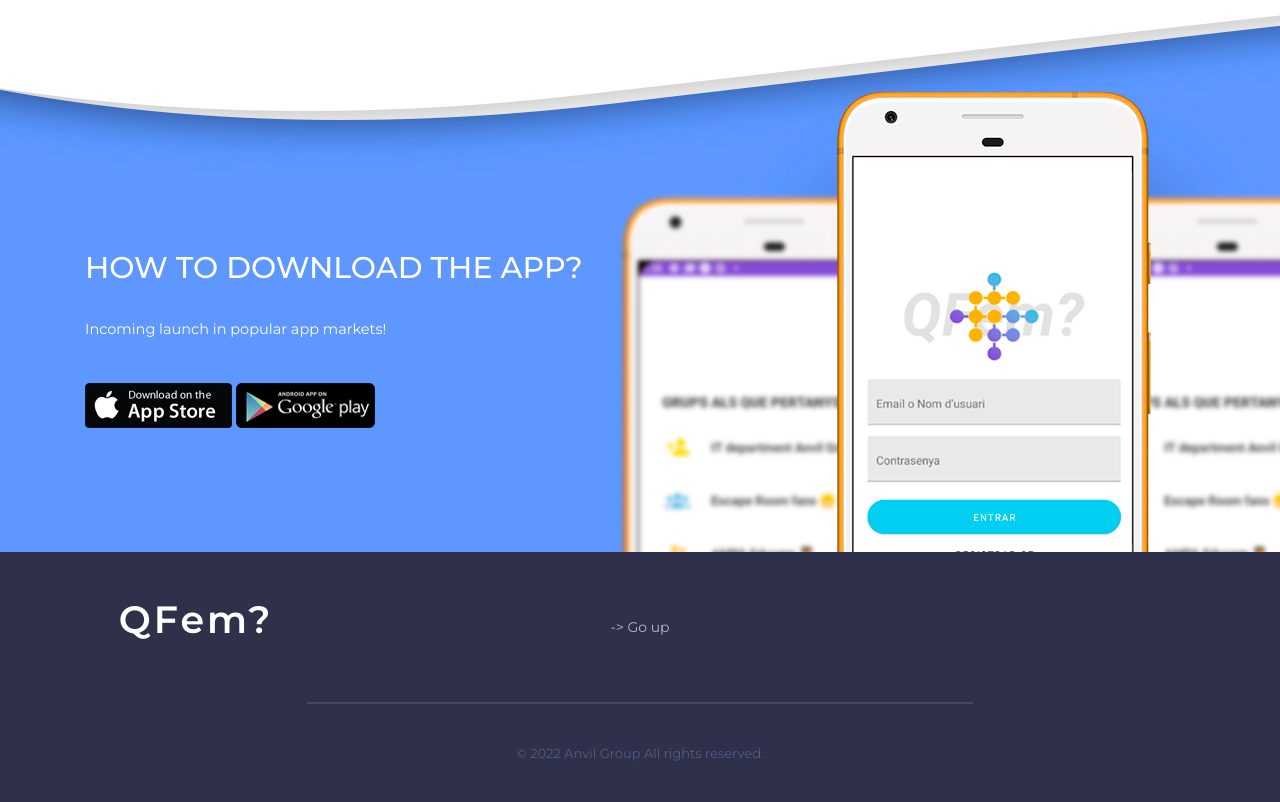
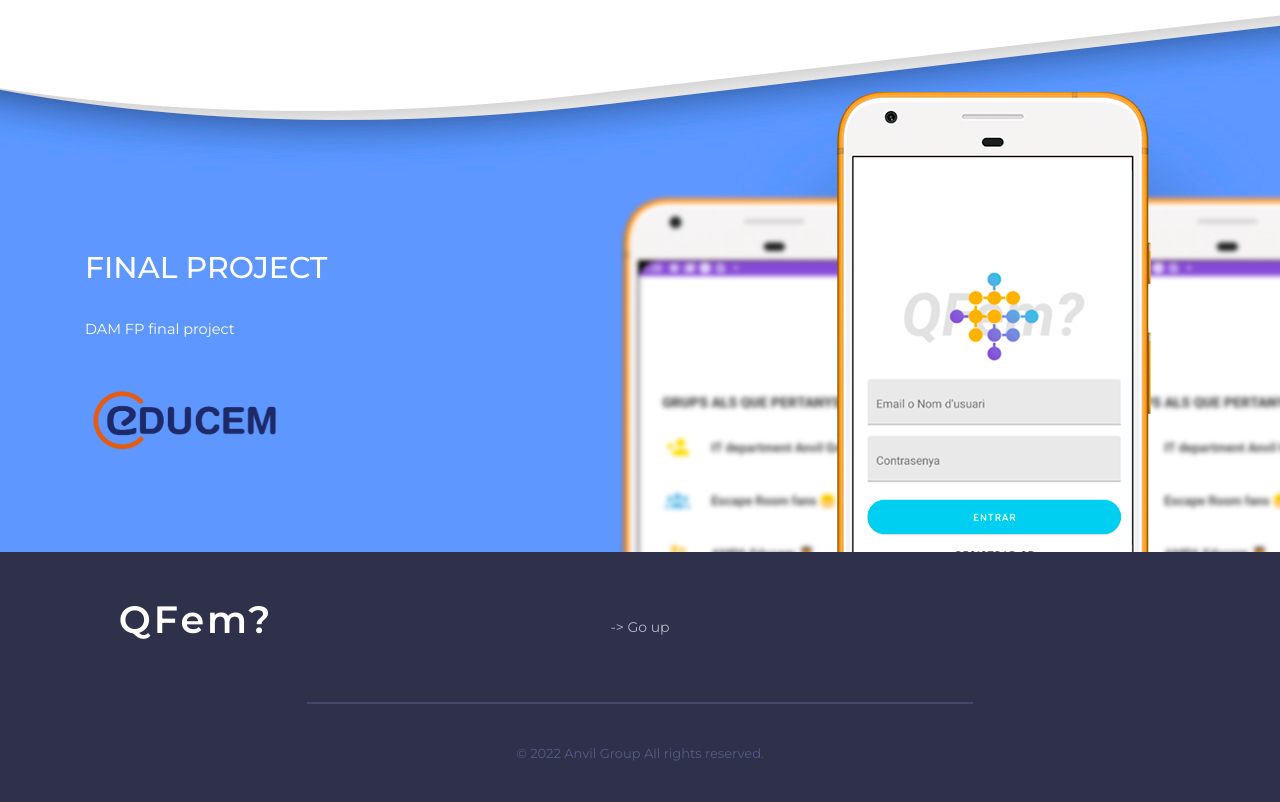
Before and after one commit to valenia/QFem_launch_web, a plain HTML site: page index.html in a window 1280 px wide. Shown: the part 3870-4672 px from the top of the page. Drawn offline with Linux system fonts and the light colour scheme.

Commit message:
logo educem

```diff
--- a/index.html
+++ b/index.html
@@ -288,10 +288,9 @@
 			<div class="container fh5co-bottom-inner">
 				<div class="row">
 					<div class="col-sm-6">
-						<h1>How to download the app?</h1>
-						<p>Incoming launch in popular app markets!</p>
-						<img class="app-store-btn wow fadeIn animated" data-wow-delay="0.25s" src="img/app-store-icon.png" alt="App Store Icon">
-						<img class="app-store-btn wow fadeIn animated" data-wow-delay="0.25s" src="img/google-play-icon.png" alt="Google Play Icon">
+						<h1>Final project</h1>
+						<p>DAM FP final project</p>
+						<img class="app-store-btn wow fadeIn animated" data-wow-delay="0.25s" width="200" src="./img/logos/Logo_educem-01.png" alt="educem school logo">
 					</div>
 				</div>
 			</div>
```
Also changed, not shown: img/logos/Logo_educem-01.png (added).
